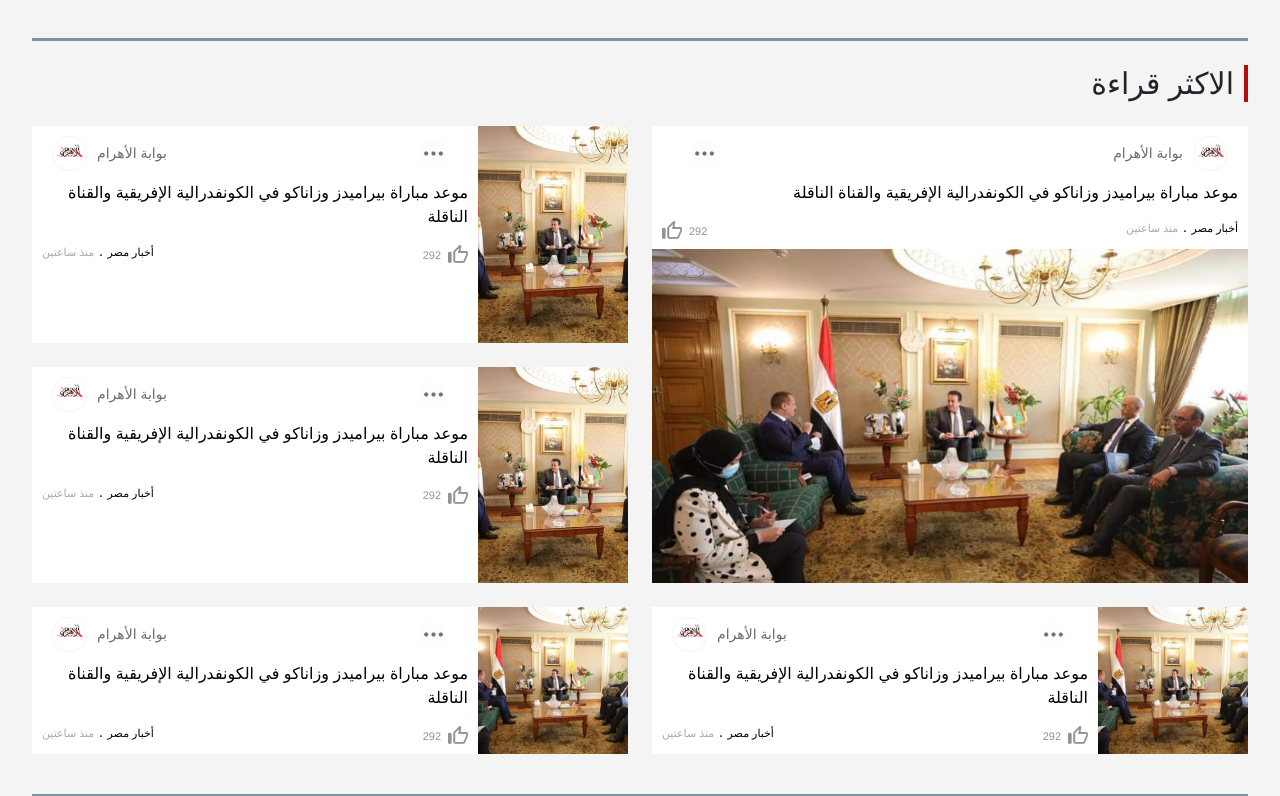
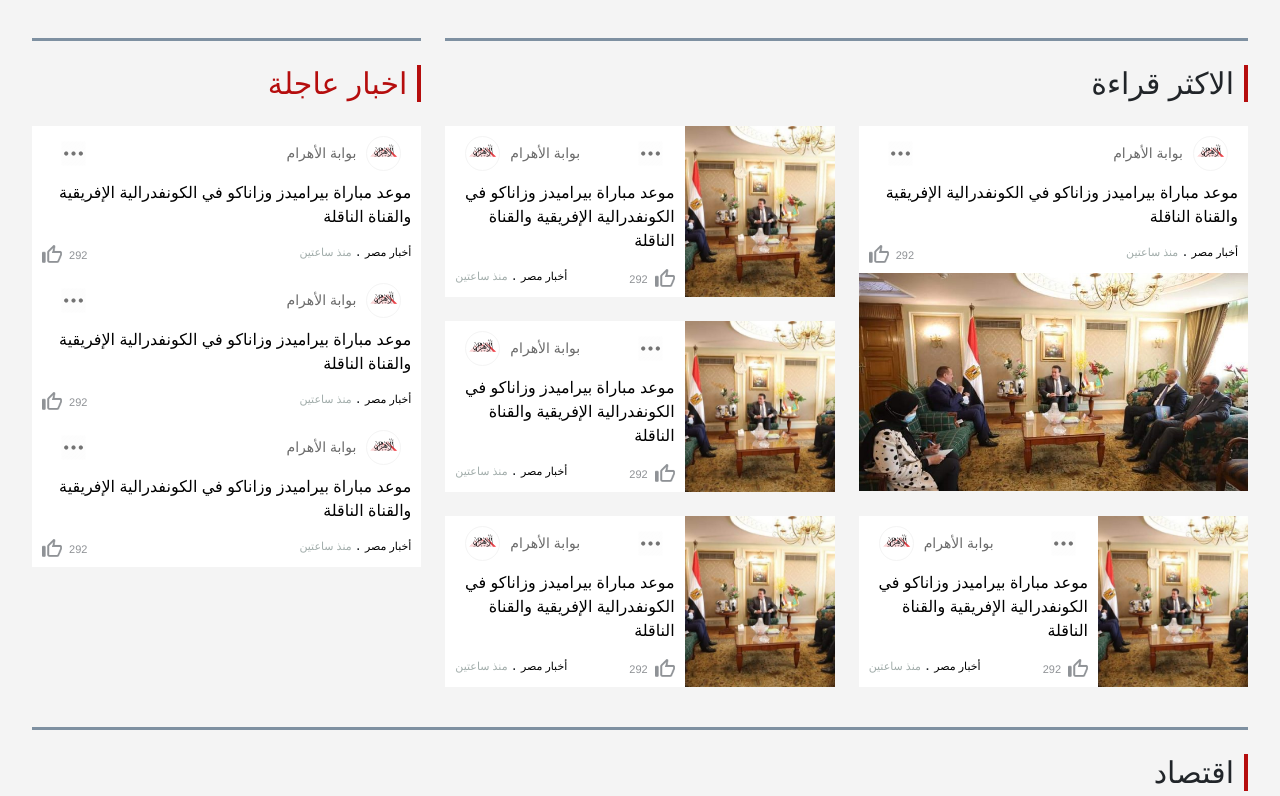
Before and after one commit to mwafy092/news-gate-landing-page, a Vue app: page / in a window 1280 px wide. Shown: the part 1904-2700 px from the top of the page. Built offline with nearby package versions, Linux system fonts and the light colour scheme; a web font is replaced by a local one.

Commit message:
add urgent news section

```diff
--- a/src/components/MostRead.vue
+++ b/src/components/MostRead.vue
@@ -1,4 +1,6 @@
 <template>
+    <div class="row g-4">
+        <div class="col-8">
             <div class="section__title">
                 <span class="section__title__border"></span>
                 الاكثر قراءة
@@ -10,7 +12,10 @@
                             <div class="news__for__you__text__title">
                                 <div class="news__for__you__title__source">
                                     <div class="news__for__you__img">
-                                <img src="../assets/ahramlogo.png" alt="" />
+                                        <img
+                                            src="../assets/ahramlogo.png"
+                                            alt=""
+                                        />
                                     </div>
                                     <p>بوابة الأهرام</p>
                                 </div>
@@ -21,8 +26,8 @@
                                 />
                             </div>
                             <div class="news__for__you__main__text">
-                        موعد مباراة بيراميدز وزاناكو في الكونفدرالية الإفريقية
-                        والقناة الناقلة
+                                موعد مباراة بيراميدز وزاناكو في الكونفدرالية
+                                الإفريقية والقناة الناقلة
                             </div>
                             <div class="news__for__you__footer">
                                 <div class="news__for__you__date">
@@ -48,6 +53,101 @@
                 <div class="col-12 col-lg-6 d-flex">
                     <div class="row g-4">
                         <div class="news__for__you news__for__you--h col-12">
+                            <div class="news__for__you__text">
+                                <div class="news__for__you__text__title">
+                                    <div class="news__for__you__title__source">
+                                        <div class="news__for__you__img">
+                                            <img
+                                                src="../assets/ahramlogo.png"
+                                                alt=""
+                                            />
+                                        </div>
+                                        <p>بوابة الأهرام</p>
+                                    </div>
+                                    <img
+                                        src="../assets/dotted-gray.jpeg"
+                                        alt=""
+                                        class="dotted__icon"
+                                    />
+                                </div>
+                                <div class="news__for__you__main__text">
+                                    موعد مباراة بيراميدز وزاناكو في الكونفدرالية
+                                    الإفريقية والقناة الناقلة
+                                </div>
+                                <div class="news__for__you__footer">
+                                    <div class="news__for__you__date">
+                                        <span
+                                            class="news__for__you__news__source"
+                                            >أخبار مصر</span
+                                        >
+                                        .
+                                        <span class="news__for__you__timing"
+                                            >منذ ساعتين</span
+                                        >
+                                    </div>
+                                    <div class="news__for__you__controller">
+                                        <p>292</p>
+                                        <img
+                                            src="../assets/like-gray.png"
+                                            alt=""
+                                        />
+                                    </div>
+                                </div>
+                            </div>
+                            <div class="news__for__you__image">
+                                <img src="../assets/news.jpeg" />
+                            </div>
+                        </div>
+                        <div class="news__for__you news__for__you--h col-12">
+                            <div class="news__for__you__text">
+                                <div class="news__for__you__text__title">
+                                    <div class="news__for__you__title__source">
+                                        <div class="news__for__you__img">
+                                            <img
+                                                src="../assets/ahramlogo.png"
+                                                alt=""
+                                            />
+                                        </div>
+                                        <p>بوابة الأهرام</p>
+                                    </div>
+                                    <img
+                                        src="../assets/dotted-gray.jpeg"
+                                        alt=""
+                                        class="dotted__icon"
+                                    />
+                                </div>
+                                <div class="news__for__you__main__text">
+                                    موعد مباراة بيراميدز وزاناكو في الكونفدرالية
+                                    الإفريقية والقناة الناقلة
+                                </div>
+                                <div class="news__for__you__footer">
+                                    <div class="news__for__you__date">
+                                        <span
+                                            class="news__for__you__news__source"
+                                            >أخبار مصر</span
+                                        >
+                                        .
+                                        <span class="news__for__you__timing"
+                                            >منذ ساعتين</span
+                                        >
+                                    </div>
+                                    <div class="news__for__you__controller">
+                                        <p>292</p>
+                                        <img
+                                            src="../assets/like-gray.png"
+                                            alt=""
+                                        />
+                                    </div>
+                                </div>
+                            </div>
+                            <div class="news__for__you__image">
+                                <img src="../assets/news.jpeg" />
+                            </div>
+                        </div>
+                    </div>
+                </div>
+
+                <div class="news__for__you news__for__you--h col-12 col-lg-6">
                     <div class="news__for__you__text">
                         <div class="news__for__you__text__title">
                             <div class="news__for__you__title__source">
@@ -86,7 +186,7 @@
                         <img src="../assets/news.jpeg" />
                     </div>
                 </div>
-                <div class="news__for__you news__for__you--h col-12">
+                <div class="news__for__you news__for__you--h col-12 col-lg-6">
                     <div class="news__for__you__text">
                         <div class="news__for__you__text__title">
                             <div class="news__for__you__title__source">
@@ -127,8 +227,13 @@
                 </div>
             </div>
         </div>
-
-        <div class="news__for__you news__for__you--h col-12 col-lg-6">
+        <div class="col-4">
+            <div class="section__title" style="color: #b50d0d">
+                <span class="section__title__border"></span>
+                اخبار عاجلة
+            </div>
+            <div class="row">
+                <div class="news__for__you col-12">
                     <div class="news__for__you__text">
                         <div class="news__for__you__text__title">
                             <div class="news__for__you__title__source">
@@ -144,8 +249,8 @@
                             />
                         </div>
                         <div class="news__for__you__main__text">
-                    موعد مباراة بيراميدز وزاناكو في الكونفدرالية الإفريقية
-                    والقناة الناقلة
+                            موعد مباراة بيراميدز وزاناكو في الكونفدرالية
+                            الإفريقية والقناة الناقلة
                         </div>
                         <div class="news__for__you__footer">
                             <div class="news__for__you__date">
@@ -153,7 +258,9 @@
                                     >أخبار مصر</span
                                 >
                                 .
-                        <span class="news__for__you__timing">منذ ساعتين</span>
+                                <span class="news__for__you__timing"
+                                    >منذ ساعتين</span
+                                >
                             </div>
                             <div class="news__for__you__controller">
                                 <p>292</p>
@@ -161,11 +268,8 @@
                             </div>
                         </div>
                     </div>
-            <div class="news__for__you__image">
-                <img src="../assets/news.jpeg" />
                 </div>
-        </div>
-        <div class="news__for__you news__for__you--h col-12 col-lg-6">
+                <div class="news__for__you col-12">
                     <div class="news__for__you__text">
                         <div class="news__for__you__text__title">
                             <div class="news__for__you__title__source">
@@ -181,8 +285,8 @@
                             />
                         </div>
                         <div class="news__for__you__main__text">
-                    موعد مباراة بيراميدز وزاناكو في الكونفدرالية الإفريقية
-                    والقناة الناقلة
+                            موعد مباراة بيراميدز وزاناكو في الكونفدرالية
+                            الإفريقية والقناة الناقلة
                         </div>
                         <div class="news__for__you__footer">
                             <div class="news__for__you__date">
@@ -190,7 +294,9 @@
                                     >أخبار مصر</span
                                 >
                                 .
-                        <span class="news__for__you__timing">منذ ساعتين</span>
+                                <span class="news__for__you__timing"
+                                    >منذ ساعتين</span
+                                >
                             </div>
                             <div class="news__for__you__controller">
                                 <p>292</p>
@@ -198,8 +304,43 @@
                             </div>
                         </div>
                     </div>
-            <div class="news__for__you__image">
-                <img src="../assets/news.jpeg" />
+                </div>
+                <div class="news__for__you col-12">
+                    <div class="news__for__you__text">
+                        <div class="news__for__you__text__title">
+                            <div class="news__for__you__title__source">
+                                <div class="news__for__you__img">
+                                    <img src="../assets/ahramlogo.png" alt="" />
+                                </div>
+                                <p>بوابة الأهرام</p>
+                            </div>
+                            <img
+                                src="../assets/dotted-gray.jpeg"
+                                alt=""
+                                class="dotted__icon"
+                            />
+                        </div>
+                        <div class="news__for__you__main__text">
+                            موعد مباراة بيراميدز وزاناكو في الكونفدرالية
+                            الإفريقية والقناة الناقلة
+                        </div>
+                        <div class="news__for__you__footer">
+                            <div class="news__for__you__date">
+                                <span class="news__for__you__news__source"
+                                    >أخبار مصر</span
+                                >
+                                .
+                                <span class="news__for__you__timing"
+                                    >منذ ساعتين</span
+                                >
+                            </div>
+                            <div class="news__for__you__controller">
+                                <p>292</p>
+                                <img src="../assets/like-gray.png" alt="" />
+                            </div>
+                        </div>
+                    </div>
+                </div>
             </div>
         </div>
     </div>
```
Lines whose indentation alone changed are shown as unchanged.
